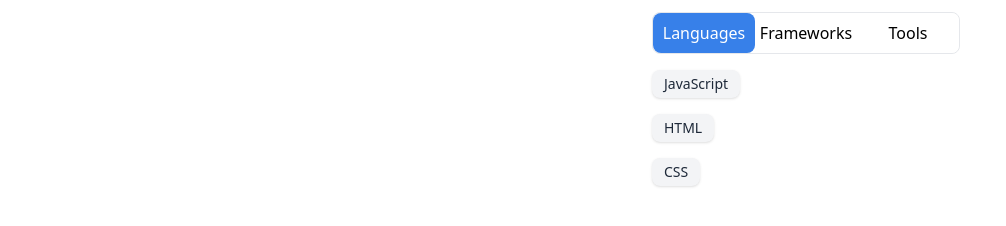
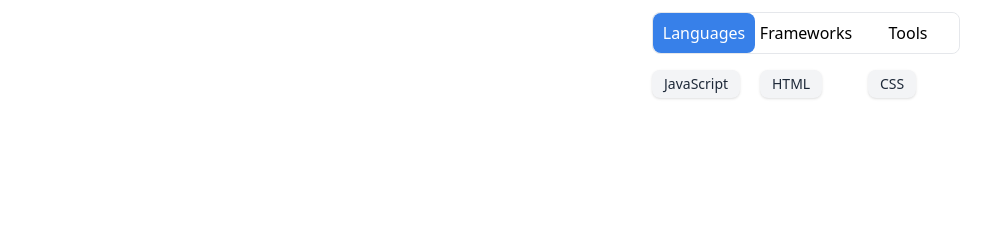
Before and after one commit to jlesliegit/react-portfolio, a React (Vite) app: page /projects/1 in a window 1280 px wide. Both pictures are taken after a click on the element "Languages". Shown: the part 368-594 px from the top of the page, without its empty margins (0-1006 px from the left). Built offline with nearby package versions, Linux system fonts and the light colour scheme.

Commit message:
Fixed styled for languages tab

```diff
--- a/src/atoms/TechnologyGrid.jsx
+++ b/src/atoms/TechnologyGrid.jsx
@@ -71,7 +71,7 @@ export default function TechnologyGrid() {
             </div>
         </div>
             {showLanguages &&
-                <div className={'flex flex-col justify-center gap-4'}>
+                <div className={'grid grid-cols-3 gap-4'}>
                 {languages.map((language) => (
                     <Technologies key={language} name={language} />
                 ))}
@@ -79,7 +79,7 @@ export default function TechnologyGrid() {
             }
 
             {showFrameworks &&
-                <div className={'grid grid-cols-2'}>
+                <div className={'grid grid-cols-3 gap-4'}>
                     {frameworks.map((framework) => (
                         <Technologies key={framework} name={framework} />
                     ))}
```
